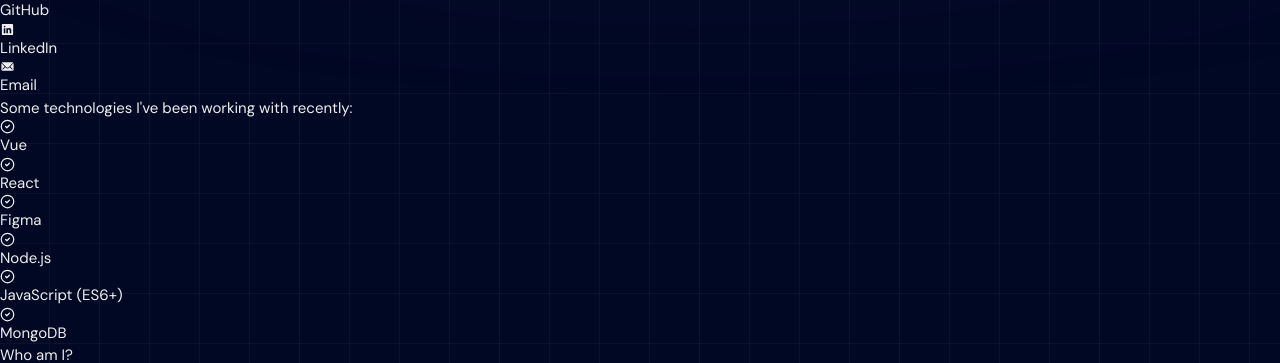
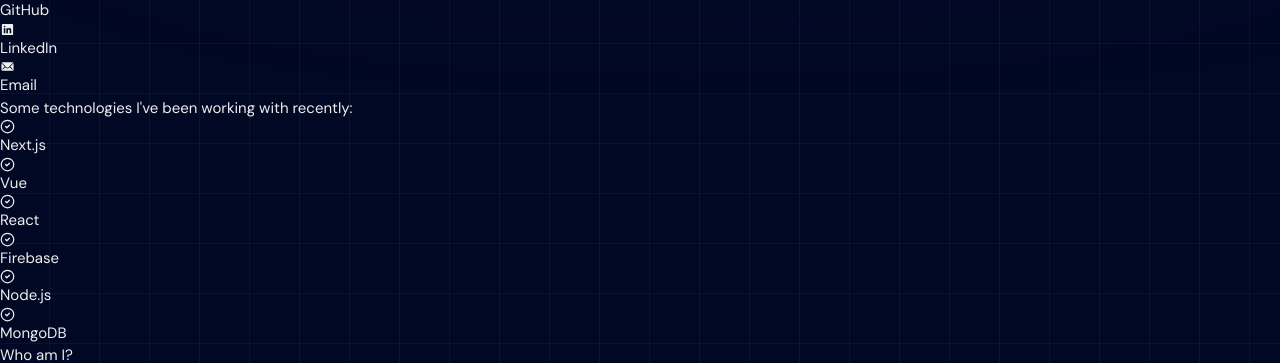
Before and after one commit to emmaoliviamellgren/portfolio, a React (Vite) app: page / in a window 1280 px wide. Shown: the part 906-1269 px from the top of the page. Built offline with nearby package versions, Linux system fonts and the light colour scheme.

Commit message:
updated tech stack

```diff
--- a/src/components/content/ProfileCard.jsx
+++ b/src/components/content/ProfileCard.jsx
@@ -3,7 +3,6 @@
 import { IoIosMail, IoLogoGithub, IoLogoLinkedin } from 'react-icons/io';
 
 const ProfileCard = () => {
-
     return (
         <div className='flex flex-wrap w-screen'>
             {/* Heading */}
@@ -71,21 +70,19 @@
                     </p>
                     <ul className='flex flex-row justify-center flex-wrap md:flex-nowrap gap-4 text-lg md:text-2xl leading-6'>
                         <li className='flex items-center gap-2'>
+                            <LuCheckCircle2 className='text-sky-500' /> Next.js
+                        </li>
+                        <li className='flex items-center gap-2'>
                             <LuCheckCircle2 className='text-sky-500' /> Vue
                         </li>
                         <li className='flex items-center gap-2'>
                             <LuCheckCircle2 className='text-sky-500' /> React
                         </li>
                         <li className='flex items-center gap-2'>
-                            <LuCheckCircle2 className='text-sky-500' /> Figma
+                            <LuCheckCircle2 className='text-sky-500' /> Firebase
                         </li>
                         <li className='flex items-center gap-2'>
                             <LuCheckCircle2 className='text-sky-500' /> Node.js
-                        </li>
-                        <li className='flex items-center gap-2'>
-                            <LuCheckCircle2 className='text-sky-500' />{' '}
-                            JavaScript{' '}
-                            <span className='text-xs sm:text-sm'>(ES6+)</span>
                         </li>
                         <li className='flex items-center gap-2'>
                             <LuCheckCircle2 className='text-sky-500' /> MongoDB
```
